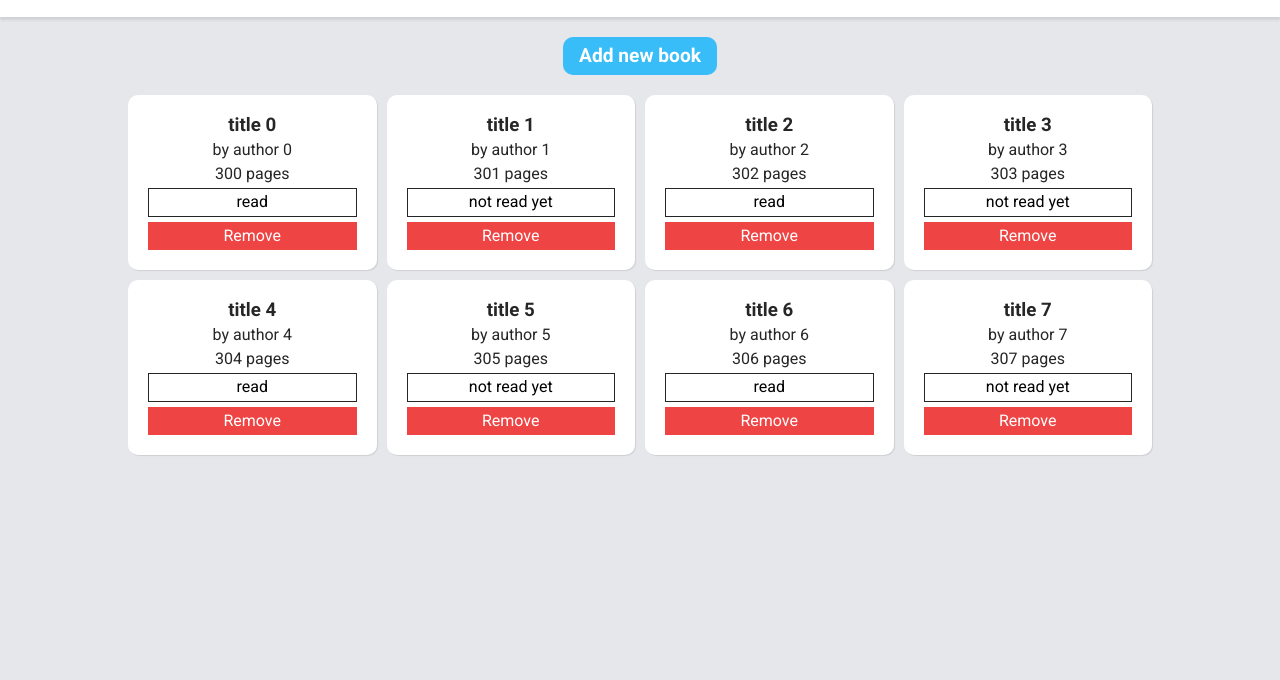
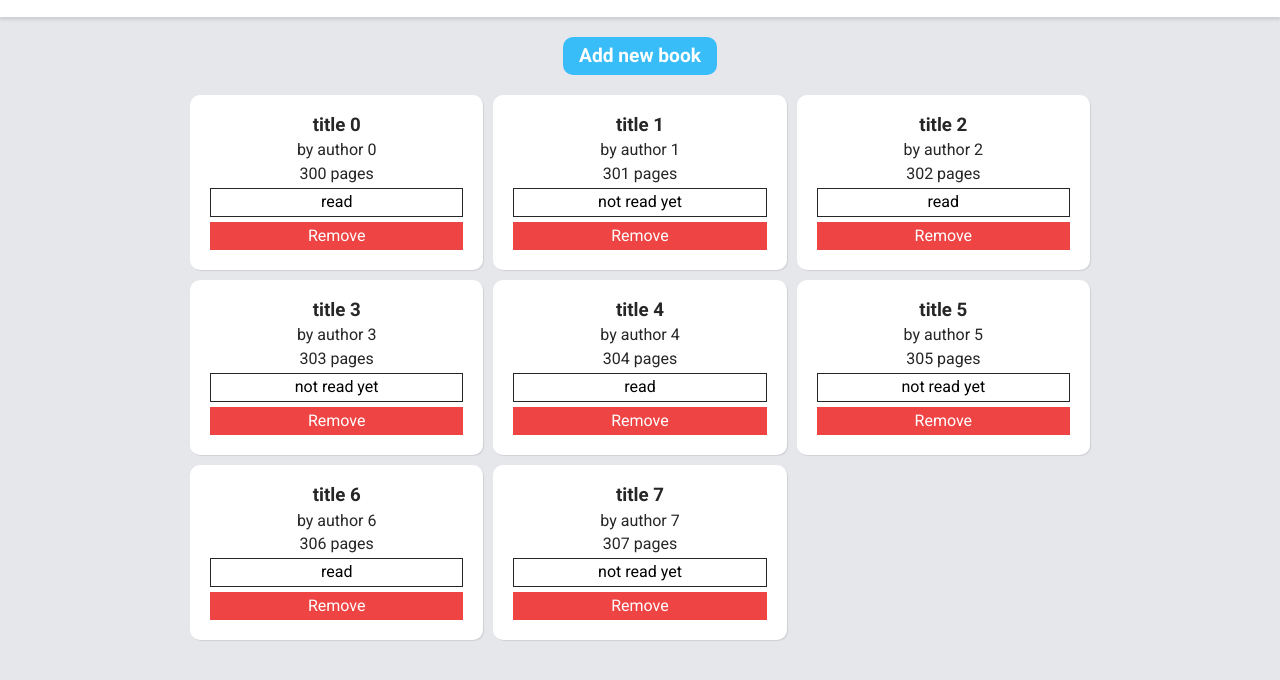
Before and after one commit to MERatio/library, a plain HTML site: page index.html in a window 1280 px wide. Shown: the part 60-740 px from the top of the page. Drawn offline with Linux system fonts and the light colour scheme.

Commit message:
Resize cards

```diff
--- a/css/index.css
+++ b/css/index.css
@@ -145,11 +145,11 @@ input.form-control {
 }
 
 .cards {
-	width: 80%;
+	width: clamp(300px, 80%, 900px);
 
 	justify-self: center;
 	display: grid;
-	grid-template-columns: repeat(auto-fit, minmax(200px, 1fr));
+	grid-template-columns: repeat(auto-fit, minmax(280px, 1fr));
 	gap: 10px;
 }
 
```
